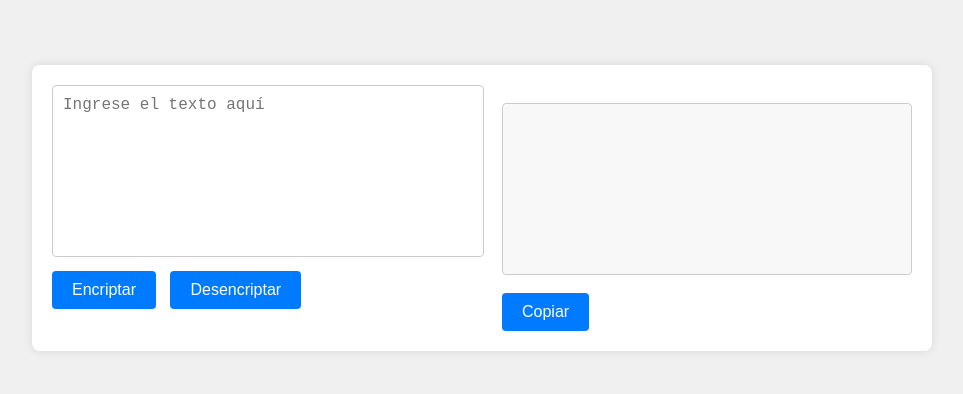
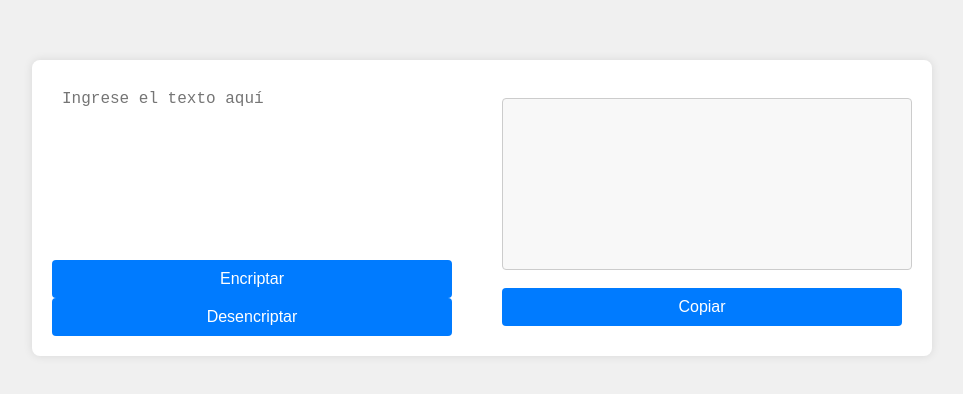
Before and after one commit to YonathanArroyave/challenge-encriptador-Alura, a plain HTML site: page index.html in a window 1280 px wide. Shown: the part 192-586 px from the top of the page, without its empty margins (158-1121 px from the left). Drawn offline with Linux system fonts and the light colour scheme.

Commit message:
alinar los panel de encriotado y desencriptado

```diff
--- a/style.css
+++ b/style.css
@@ -16,11 +16,14 @@ body {
     overflow: hidden;
     width: 80%;
     max-width: 900px;
+    align-items: stretch; /* Asegura que ambos paneles se estiren */
 }
 
 .left-panel, .right-panel {
     padding: 20px;
     flex: 1;
+    display: flex;
+    flex-direction: column; /* Para que los elementos dentro se alineen en columna */
 }
 
 textarea {
@@ -28,7 +31,7 @@ textarea {
     height: 150px;
     padding: 10px;
     margin-bottom: 10px;
-    border: 1px solid #ccc;
+    border: none; /* Eliminar borde */
     border-radius: 4px;
     font-size: 16px;
     background-color: transparent; /* Fondo transparente */
```
